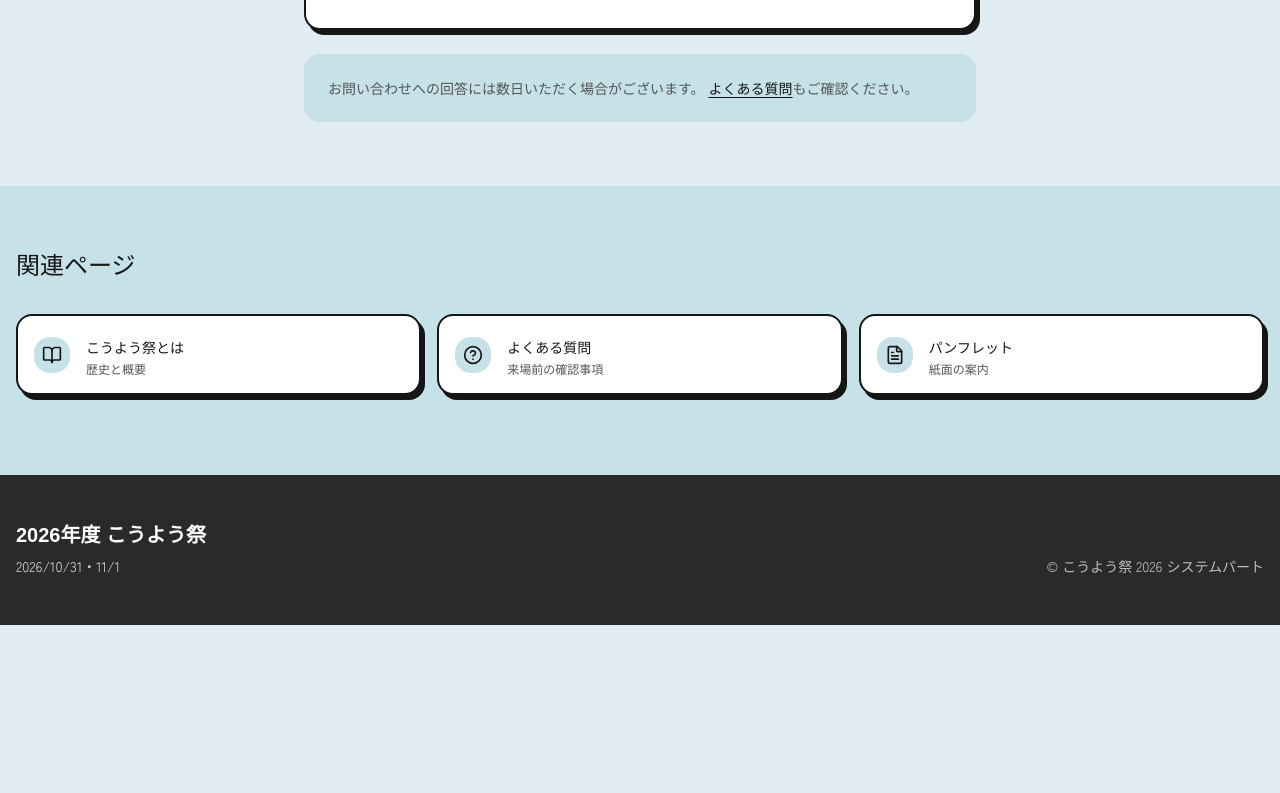
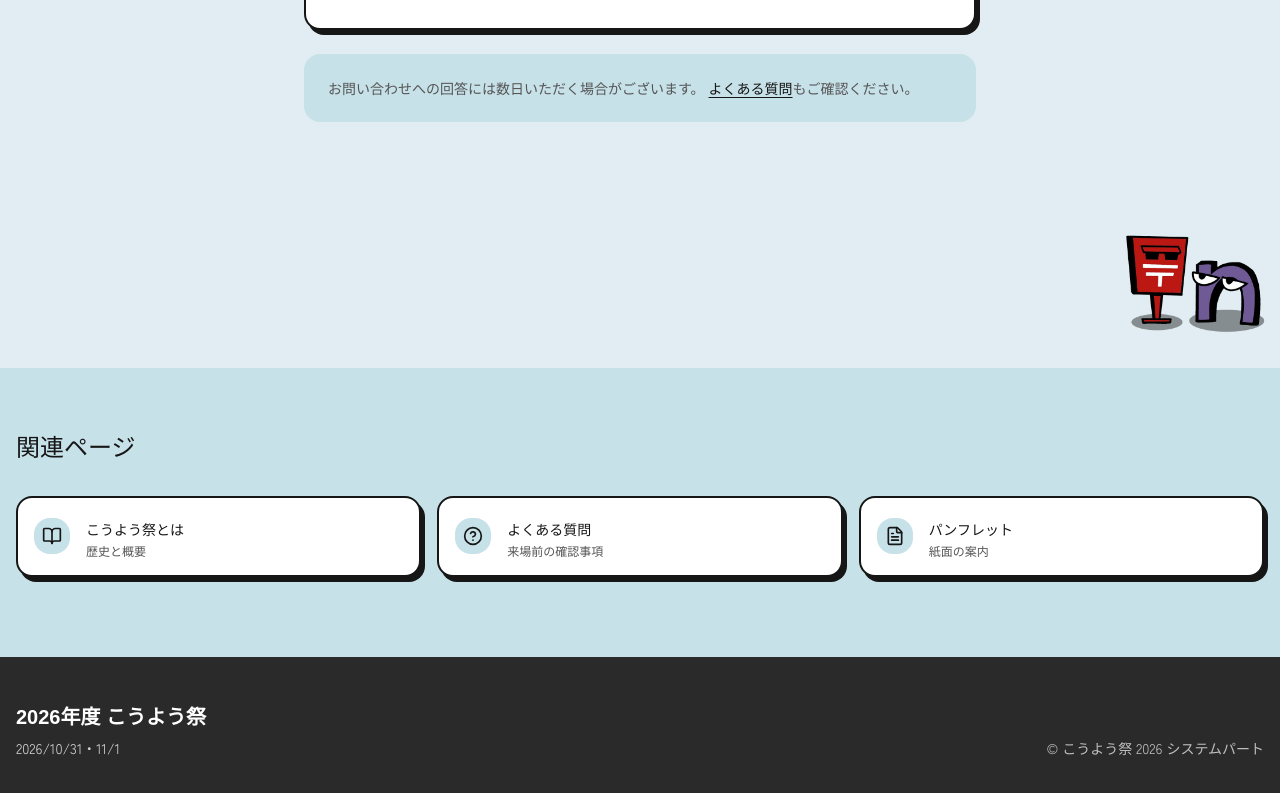
Before and after one commit to mucha0w0/koyofes2026, a Next.js app: page /guide/contact in a window 1280 px wide. Shown: the part 605-1398 px from the top of the page. Before the commit the page ends 1230 px from the top, so only its background shows below. Built offline with nearby package versions, Linux system fonts and the light colour scheme; a web font is replaced by a local one.

Commit message:
feat: お問い合わせページに挿絵と関連リンクを追加

```diff
--- a/app/(site)/guide/contact/page.tsx
+++ b/app/(site)/guide/contact/page.tsx
@@ -1,18 +1,20 @@
 import { Mail, Phone, MapPin } from 'lucide-react';
 import Link from 'next/link';
 
+import { Illustration } from '@/components/illustration/illustration';
 import { PageLayout } from '@/components/layout/page-layout';
+import { RelatedLinks } from '@/components/layout/related-links';
+
+/** スマホは 148px のまま。広い画面だけ少し大きくする */
+const CONTACT_ILLUSTRATION_SIZE = 'clamp(148px, 12vw, 210px)';
+/** post.png の描画は、1024px 四方の右 32px・下 136px が透明 */
+const CONTACT_ILLUSTRATION_RIGHT_PAD = 32 / 1024;
+const CONTACT_ILLUSTRATION_BOTTOM_PAD = 136 / 1024;
 
 export default function ContactPage() {
   return (
-    <PageLayout
-      related={{
-        pages: ['/about/overview', '/guide/faq', '/official/pamphlet'],
-        background: 'paper-2',
-      }}
-      subtitle="ご質問・ご要望はこちらから"
-      title="お問い合わせ"
-    >
+    <PageLayout fullWidth subtitle="ご質問・ご要望はこちらから" title="お問い合わせ">
+      <div className="mx-auto w-full max-w-7xl px-4 pt-10 pb-12 md:pt-12 md:pb-16">
         <div className="mx-auto max-w-2xl space-y-6">
           <div className="ink-shell bg-card p-6">
             <h2 className="font-medium text-lg mb-4">連絡先（学生課学生支援係）</h2>
@@ -49,9 +51,29 @@ export default function ContactPage() {
 
           <div className="rounded-md bg-paper-2 p-6">
             <p className="text-sm text-muted-foreground">
-            お問い合わせへの回答には数日いただく場合がございます。 <Link className="text-ink underline underline-offset-[0.2em] outline-none hover:opacity-70 focus-visible:outline-2 focus-visible:outline-offset-3 focus-visible:outline-ink" href="/guide/faq">よくある質問</Link>もご確認ください。
+              お問い合わせへの回答には数日いただく場合がございます。{' '}
+              <Link
+                className="text-ink underline underline-offset-[0.2em] outline-none hover:opacity-70 focus-visible:outline-2 focus-visible:outline-offset-3 focus-visible:outline-ink"
+                href="/guide/faq"
+              >
+                よくある質問
+              </Link>
+              もご確認ください。
             </p>
           </div>
+        </div>
+      </div>
+      <div className="mt-auto">
+        <Illustration
+          alt=""
+          backgroundColor="var(--paper)"
+          bottom={`calc(36px - ${CONTACT_ILLUSTRATION_SIZE} * ${CONTACT_ILLUSTRATION_BOTTOM_PAD})`}
+          height={`calc(${CONTACT_ILLUSTRATION_SIZE} + 28px)`}
+          imageHeight={CONTACT_ILLUSTRATION_SIZE}
+          right={`calc(max(1rem, (100vw - 80rem) / 2 + 1rem) - ${CONTACT_ILLUSTRATION_SIZE} * ${CONTACT_ILLUSTRATION_RIGHT_PAD})`}
+          src="post.png"
+        />
+        <RelatedLinks background="paper-2" pages={['/about/overview', '/guide/faq', '/official/pamphlet']} />
       </div>
     </PageLayout>
   );
```
Lines whose indentation alone changed are shown as unchanged.
